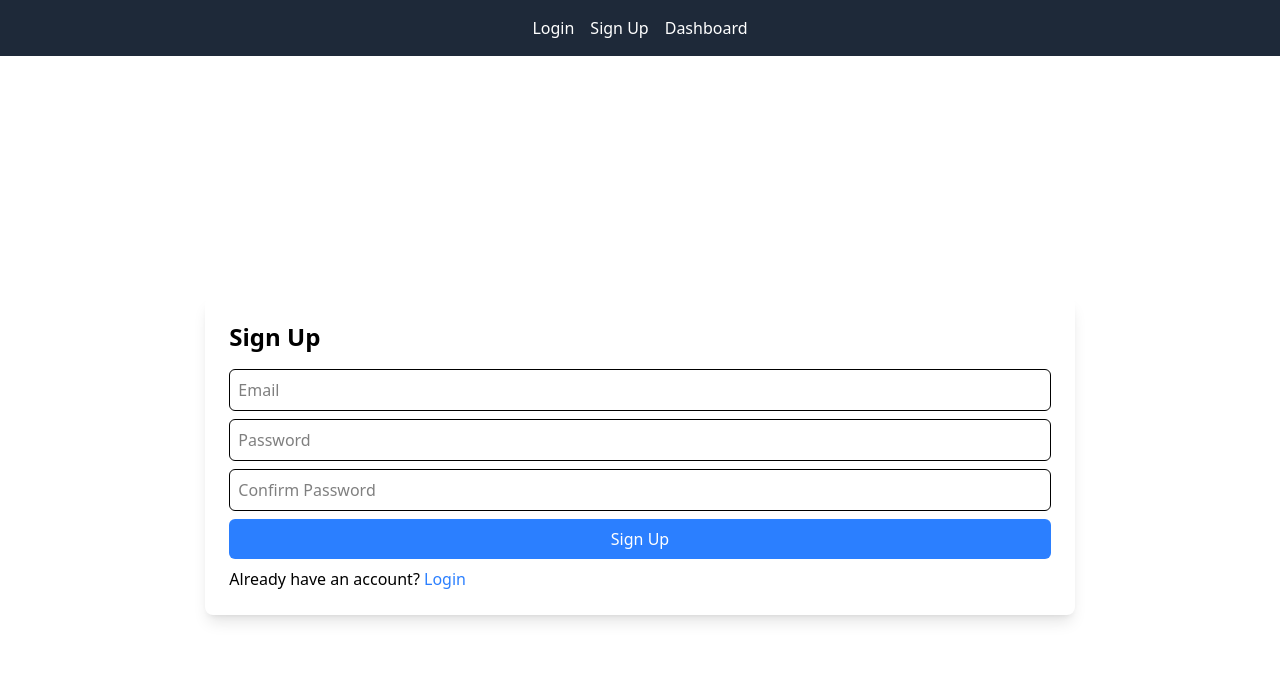
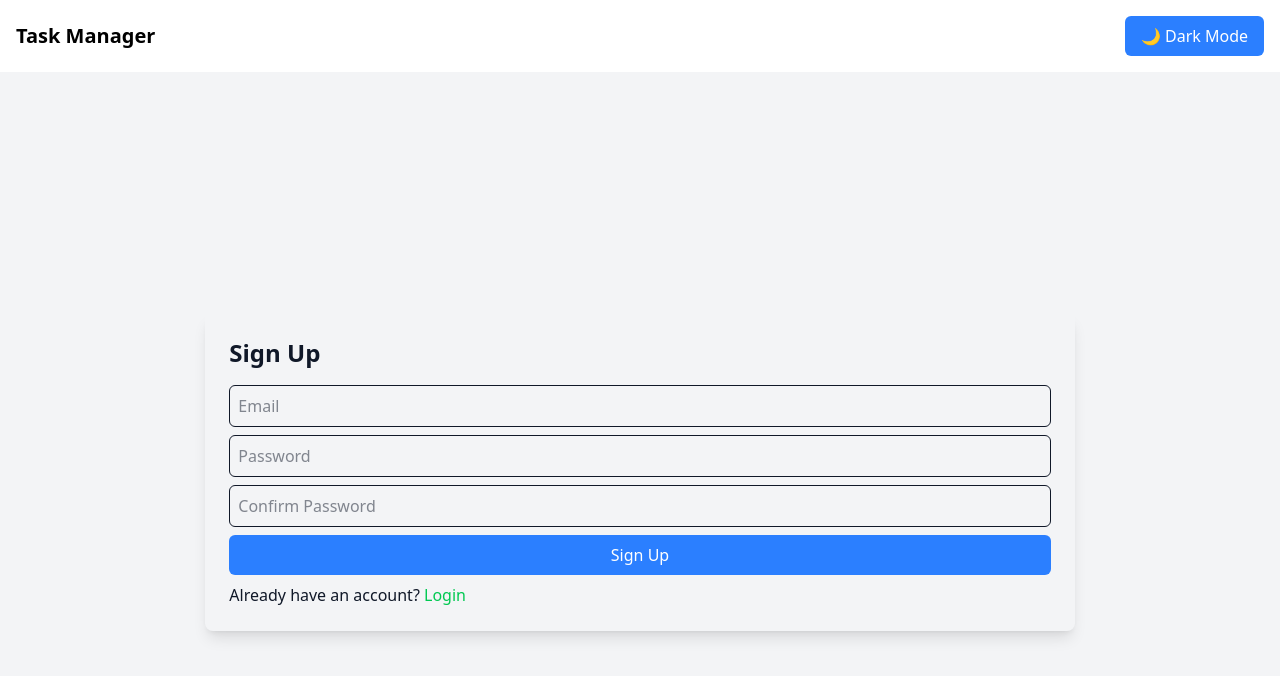
Before and after one commit to focush67/React-Practice-App, a React (Vite) app: page /signup in a window 1280 px wide. Shown: the top 676 px of the page. Built offline with nearby package versions, Linux system fonts and the light colour scheme.

Commit message:
Added dark mode feature

```diff
--- a/src/App.jsx
+++ b/src/App.jsx
@@ -1,29 +1,43 @@
 import { BrowserRouter as Router, Routes, Route } from "react-router-dom";
+import { useState, useEffect } from "react";
 import Login from "./pages/Login";
 import Signup from "./pages/Signup";
 import Dashboard from "./pages/Dashboard";
 import Navbar from "./components/Navbar";
-import "./index.css"
+import "./index.css";
 import AuthRedirect from "./components/AuthRedirect.jsx";
 import ProtectedRoute from "./components/ProtectedRoute.jsx";
-import {Toaster} from "react-hot-toast";
+import { Toaster } from "react-hot-toast";
 
 function App() {
+    const [darkMode, setDarkMode] = useState(localStorage.getItem("darkMode") === "true");
+
+    useEffect(() => {
+        if (darkMode) {
+            document.documentElement.classList.add("dark");
+        } else {
+            document.documentElement.classList.remove("dark");
+        }
+        localStorage.setItem("darkMode", darkMode);
+    }, [darkMode]);
+
     return (
         <>
-            <Toaster position="bottom-right" reverseOrder={false}/>
+            <Toaster position="bottom-right" reverseOrder={false} />
             <Router>
-            <Navbar />
+                <Navbar darkMode={darkMode} setDarkMode={setDarkMode} />
+                <div className={`min-h-screen transition-colors duration-300 ${darkMode ? "bg-gray-900 text-white" : "bg-gray-100 text-gray-900"}`}>
                     <Routes>
                         <Route element={<AuthRedirect />}>
-                    <Route path={"/"} element={<Login />} />
-                    <Route path={"/signup"} element={<Signup />} />
+                            <Route path="/" element={<Login />} />
+                            <Route path="/signup" element={<Signup />} />
                         </Route>
 
-                <Route element={<ProtectedRoute/>}>
-                    <Route path={"/dashboard"} element={<Dashboard />} />
+                        <Route element={<ProtectedRoute />}>
+                            <Route path="/dashboard" element={<Dashboard />} />
                         </Route>
                     </Routes>
+                </div>
             </Router>
         </>
     );
--- a/src/components/Navbar.jsx
+++ b/src/components/Navbar.jsx
@@ -1,15 +1,20 @@
 import { Link } from "react-router-dom";
 
-function Navbar() {
+const Navbar = ({ darkMode, setDarkMode }) => {
     return (
-        <nav className="bg-gray-800 text-white p-4">
-            <ul className="flex justify-center space-x-4">
-                <li><Link to="/" className="hover:underline">Login</Link></li>
-                <li><Link to="/signup" className="hover:underline">Sign Up</Link></li>
-                <li><Link to="/dashboard" className="hover:underline">Dashboard</Link></li>
-            </ul>
+        <nav className="flex justify-between items-center p-4 bg-white dark:bg-gray-800 shadow-md">
+            <Link to="/dashboard" className="text-xl font-bold dark:text-white">
+                Task Manager
+            </Link>
+
+            <button
+                onClick={() => setDarkMode(!darkMode)}
+                className="px-4 py-2 rounded-md text-white bg-blue-500 hover:bg-blue-600 dark:bg-gray-700 dark:hover:bg-gray-600"
+            >
+                {darkMode ? "☀ Light Mode" : "🌙 Dark Mode"}
+            </button>
         </nav>
     );
-}
+};
 
 export default Navbar;
--- a/src/index.css
+++ b/src/index.css
@@ -2,3 +2,7 @@
 @tailwind base;
 @tailwind components;
 @tailwind utilities;
+
+html.dark {
+    @apply bg-gray-500 text-white;
+}
--- a/src/pages/Dashboard.jsx
+++ b/src/pages/Dashboard.jsx
@@ -165,9 +165,10 @@ function Dashboard() {
         setIsModalOpen(true);
     }
     return (
-        <div className="min-h-screen p-6 bg-gray-100">
-            <div className="flex justify-between items-center bg-white p-4 rounded shadow-md">
-                <h2 className="text-xl font-semibold text-gray-800">Task Dashboard</h2>
+        <div className={`min-h-screen p-6`}>
+
+        <div className="flex justify-between items-center  p-4 rounded shadow-md">
+                <h2 className="text-xl font-semibold">Task Dashboard</h2>
                 <button
                     className="bg-red-500 text-white px-4 py-2 rounded-md hover:bg-red-600 hover:cursor-pointer"
                     onClick={handleLogout}
@@ -177,27 +178,27 @@ function Dashboard() {
             </div>
 
             <div className="grid grid-cols-3 gap-4 mt-6">
-                <div className="bg-white p-4 rounded shadow-md text-center">
-                    <h3 className="text-lg font-semibold text-gray-700">Habit Tasks</h3>
-                    <p className="text-2xl font-bold text-blue-500">{habitCount}</p>
+                <div className="p-4 rounded shadow-md text-center">
+                    <h3 className="text-lg font-semibold">Habit Tasks</h3>
+                    <p className="text-2xl text-blue-700 font-bold ">{habitCount}</p>
                 </div>
-                <div className="bg-white p-4 rounded shadow-md text-center">
-                    <h3 className="text-lg font-semibold text-gray-700">Adhoc Tasks</h3>
-                    <p className="text-2xl font-bold text-green-500">{adhocCount}</p>
+                <div className="p-4 rounded shadow-md text-center">
+                    <h3 className="text-lg font-semibold">Adhoc Tasks</h3>
+                    <p className="text-2xl font-bold text-green-700">{adhocCount}</p>
                 </div>
                 <button
-                    className="bg-blue-500 text-white px-4 py-2 rounded-md hover:bg-blue-600 w-full"
+                    className="bg-blue-500 text-white px-4 py-2 rounded-md hover:bg-blue-600 w-full hover:cursor-pointer"
                     onClick={() => setIsModalOpen(true)}
                 >
                     + Create Task
                 </button>
             </div>
 
-            <div className="mt-6 bg-white p-4 rounded shadow-md">
-                <h3 className="text-lg font-semibold text-gray-800 mb-3">Your Tasks</h3>
+            <div className="mt-6 p-4 rounded shadow-md">
+                <h3 className="text-lg font-semibold mb-3">Your Tasks</h3>
                 <div className="grid grid-cols-1 sm:grid-cols-2 lg:grid-cols-3 gap-4">
                     {tasks.map(task => (
-                        <div key={task._id} className="bg-gray-50 p-4 rounded-lg shadow-md flex flex-col">
+                        <div key={task._id} className="p-4 rounded-lg shadow-md flex flex-col">
                             <h4 className={`text-lg font-semibold ${task.type === "habit" ? "text-blue-500" : "text-green-500"}`}>
                                 {task.title}
                             </h4>
--- a/src/pages/Login.jsx
+++ b/src/pages/Login.jsx
@@ -30,7 +30,7 @@ function Login() {
 
     return (
         <div className="min-h-screen flex items-center justify-center">
-            <div className="bg-white shadow-lg p-6 rounded-lg">
+            <div className="shadow-lg p-6 rounded-lg">
                 <h2 className="text-2xl font-bold mb-4">Login</h2>
                 <form onSubmit={handleLogin}>
                     <input
--- a/src/pages/Signup.jsx
+++ b/src/pages/Signup.jsx
@@ -37,7 +37,7 @@ function Signup() {
 
     return (
         <div className="min-h-screen flex items-center justify-center">
-            <div className="bg-white shadow-lg p-6 rounded-lg">
+            <div className="shadow-lg p-6 rounded-lg">
                 <h2 className="text-2xl font-bold mb-4">Sign Up</h2>
                 <form onSubmit={handleSignup}>
                     <InputField type="email" placeholder="Email" value={email} onChange={(e) => setEmail(e.target.value)} />
@@ -51,7 +51,7 @@ function Signup() {
                     </button>
                 </form>
                 <p className="mt-2">
-                    Already have an account? <Link to="/" className="text-blue-500">Login</Link>
+                    Already have an account? <Link to="/" className="text-green-500">Login</Link>
                 </p>
             </div>
         </div>
```
Lines whose indentation alone changed are shown as unchanged.
